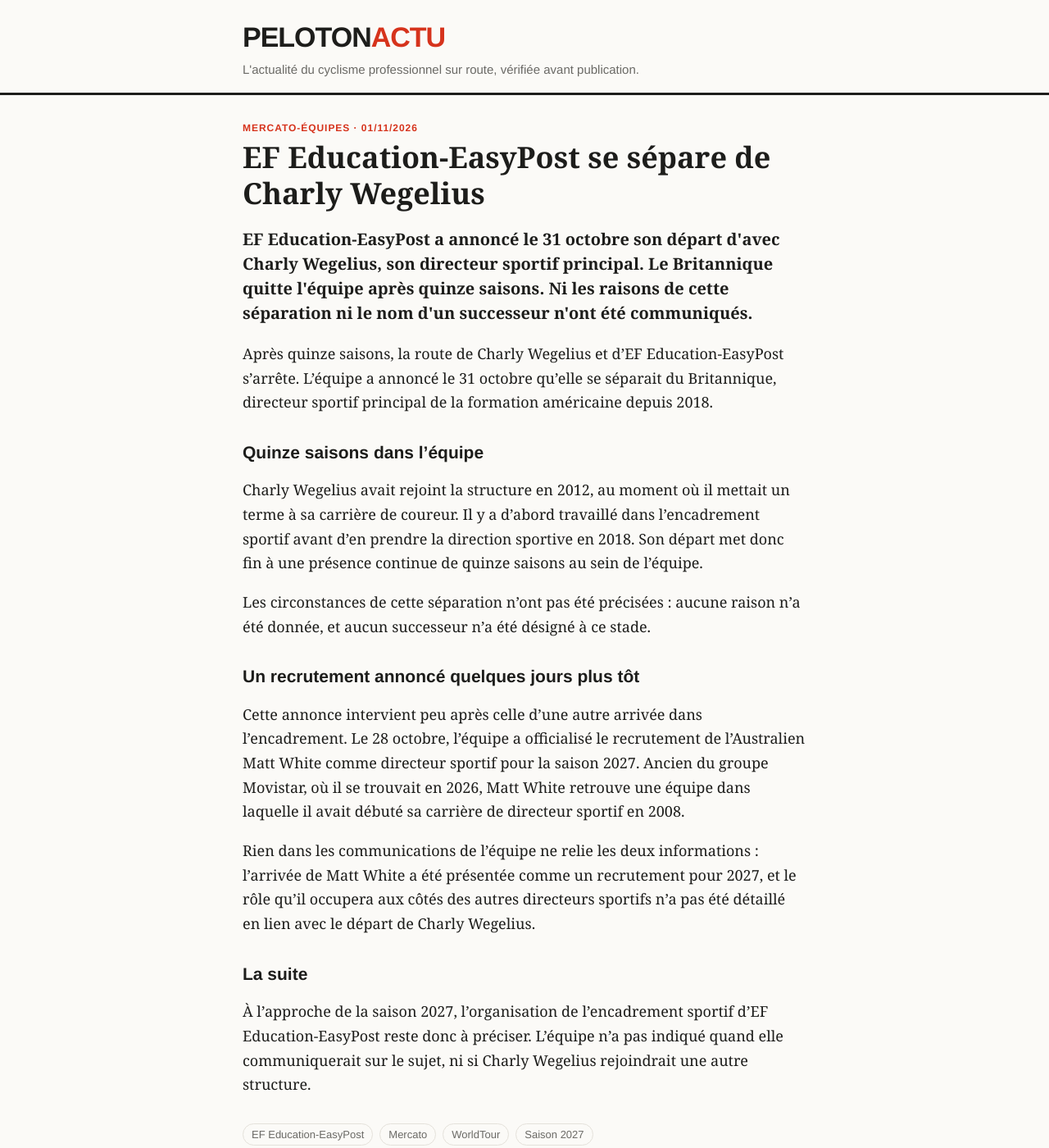
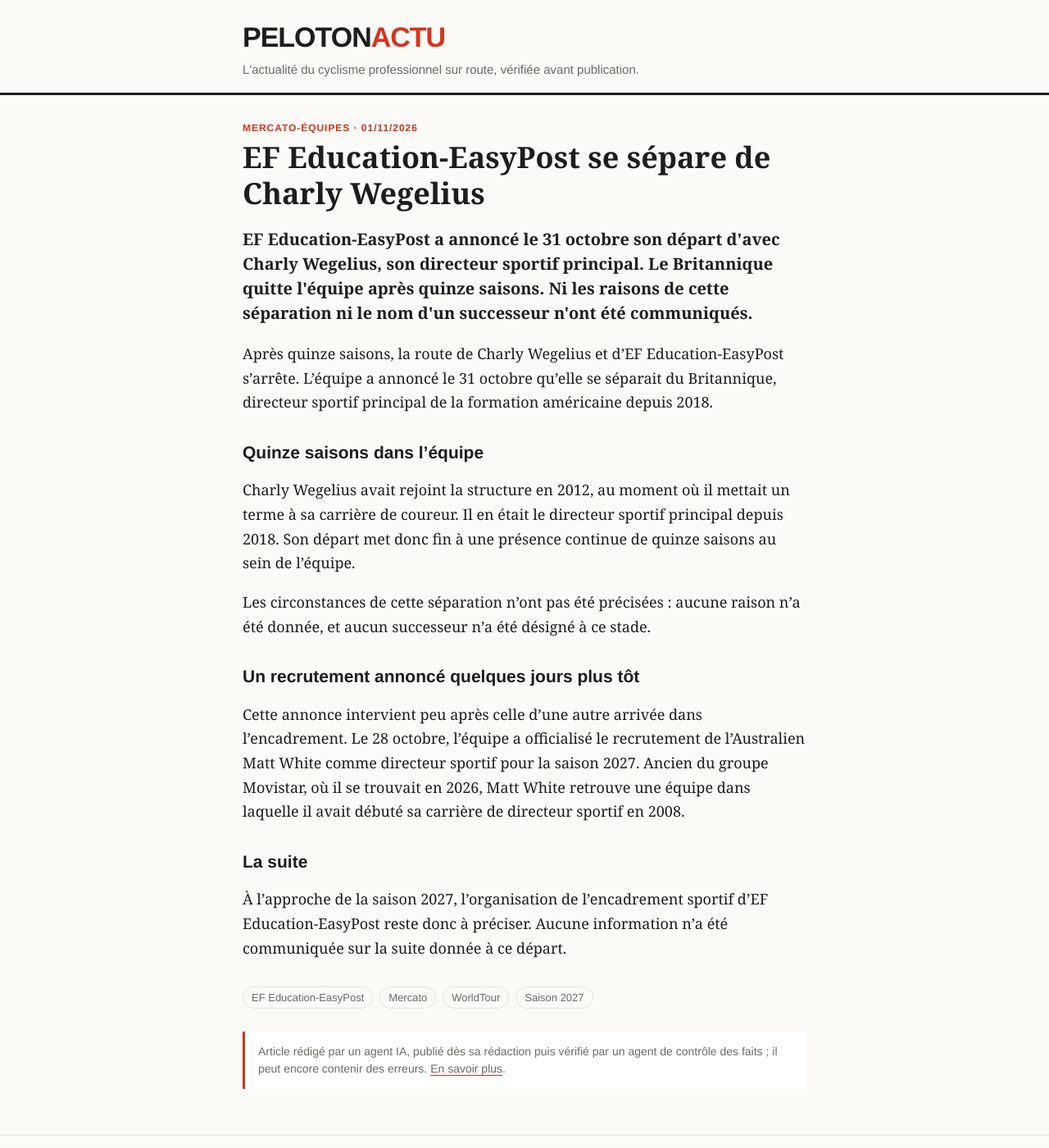
Before and after one commit to antoinebb/test-repo, a Jekyll site: the page built from _posts/2026-11-01-ef-education-easypost-se-separe-de-charly-wegelius.md, in a window 1280 px wide and 1400 px high. Shown: the whole window at 82% size. Built offline with Jekyll 4.4.1, drawn with Linux system fonts in a browser that asks for light colours.

Commit message:
Publication : EF Education-EasyPost se sépare de Charly Wegelius (précisions)

```diff
--- a/_posts/2026-11-01-ef-education-easypost-se-separe-de-charly-wegelius.md
+++ b/_posts/2026-11-01-ef-education-easypost-se-separe-de-charly-wegelius.md
@@ -13,7 +13,7 @@ Après quinze saisons, la route de Charly Wegelius et d'EF Education-EasyPost s'
 
 ## Quinze saisons dans l'équipe
 
-Charly Wegelius avait rejoint la structure en 2012, au moment où il mettait un terme à sa carrière de coureur. Il y a d'abord travaillé dans l'encadrement sportif avant d'en prendre la direction sportive en 2018. Son départ met donc fin à une présence continue de quinze saisons au sein de l'équipe.
+Charly Wegelius avait rejoint la structure en 2012, au moment où il mettait un terme à sa carrière de coureur. Il en était le directeur sportif principal depuis 2018. Son départ met donc fin à une présence continue de quinze saisons au sein de l'équipe.
 
 Les circonstances de cette séparation n'ont pas été précisées : aucune raison n'a été donnée, et aucun successeur n'a été désigné à ce stade.
 
@@ -21,8 +21,6 @@ Les circonstances de cette séparation n'ont pas été précisées : aucune rais
 
 Cette annonce intervient peu après celle d'une autre arrivée dans l'encadrement. Le 28 octobre, l'équipe a officialisé le recrutement de l'Australien Matt White comme directeur sportif pour la saison 2027. Ancien du groupe Movistar, où il se trouvait en 2026, Matt White retrouve une équipe dans laquelle il avait débuté sa carrière de directeur sportif en 2008.
 
-Rien dans les communications de l'équipe ne relie les deux informations : l'arrivée de Matt White a été présentée comme un recrutement pour 2027, et le rôle qu'il occupera aux côtés des autres directeurs sportifs n'a pas été détaillé en lien avec le départ de Charly Wegelius.
-
 ## La suite
 
-À l'approche de la saison 2027, l'organisation de l'encadrement sportif d'EF Education-EasyPost reste donc à préciser. L'équipe n'a pas indiqué quand elle communiquerait sur le sujet, ni si Charly Wegelius rejoindrait une autre structure.
+À l'approche de la saison 2027, l'organisation de l'encadrement sportif d'EF Education-EasyPost reste donc à préciser. Aucune information n'a été communiquée sur la suite donnée à ce départ.
```
